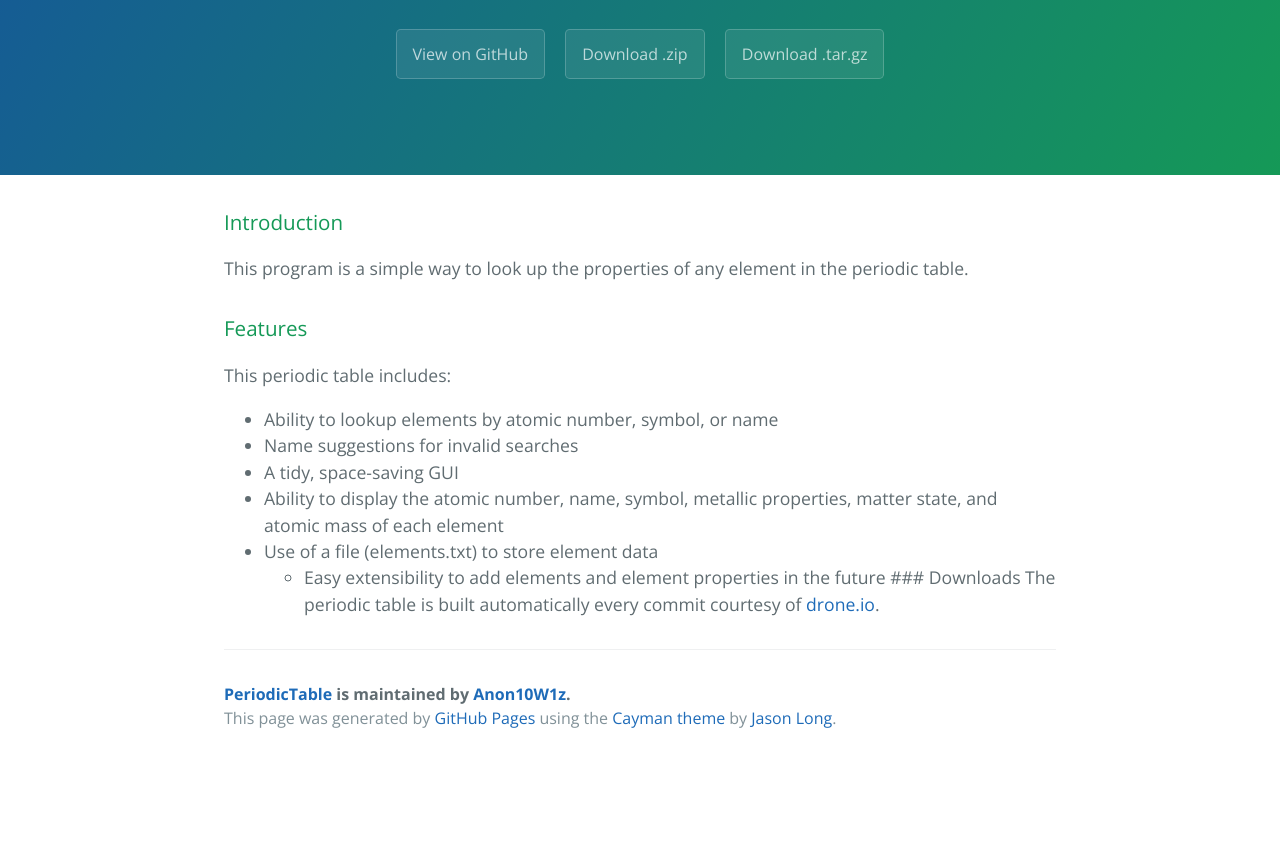
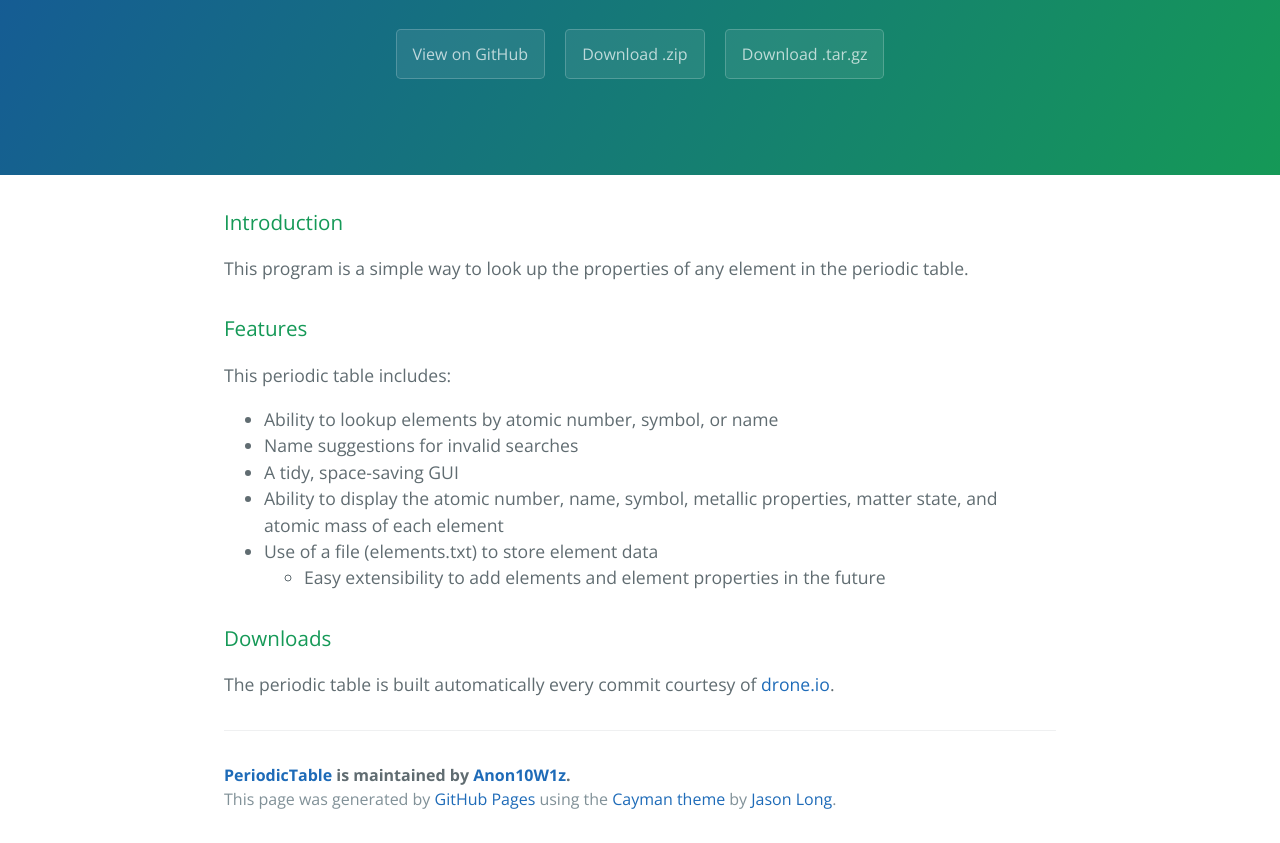
Before and after one commit to Anon10W1z/PeriodicTable, a plain HTML site: page index.html in a window 1280 px wide. Shown: the part 208-1051 px from the top of the page. Before the commit the page ends 970 px from the top, so only its background shows below. Drawn offline with nearby package versions, Linux system fonts and the light colour scheme.

Commit message:
Create gh-pages branch via GitHub

```diff
--- a/index.html
+++ b/index.html
@@ -37,12 +37,15 @@
 <li>Use of a file (elements.txt) to store element data
 
 <ul>
-<li>Easy extensibility to add elements and element properties in the future
-### Downloads
-The periodic table is built automatically every commit courtesy of <a href="https://drone.io/github.com/Anon10W1z/PeriodicTable/files">drone.io</a>.</li>
+<li>Easy extensibility to add elements and element properties in the future</li>
 </ul>
 </li>
 </ul>
+
+<h3>
+<a id="downloads" class="anchor" href="#downloads" aria-hidden="true"><span class="octicon octicon-link"></span></a>Downloads</h3>
+
+<p>The periodic table is built automatically every commit courtesy of <a href="https://drone.io/github.com/Anon10W1z/PeriodicTable/files">drone.io</a>.</p>
 
       <footer class="site-footer">
         <span class="site-footer-owner"><a href="https://github.com/Anon10W1z/PeriodicTable">PeriodicTable</a> is maintained by <a href="https://github.com/Anon10W1z">Anon10W1z</a>.</span>
--- a/params.json
+++ b/params.json
@@ -1 +1 @@
-{"name":"PeriodicTable","tagline":"A periodic table written in Java using the Swing GUI framework","body":"### Introduction\r\nThis program is a simple way to look up the properties of any element in the periodic table.\r\n### Features\r\nThis periodic table includes:\r\n- Ability to lookup elements by atomic number, symbol, or name\r\n- Name suggestions for invalid searches\r\n- A tidy, space-saving GUI\r\n- Ability to display the atomic number, name, symbol, metallic properties, matter state, and atomic mass of each element\r\n- Use of a file (elements.txt) to store element data\r\n  - Easy extensibility to add elements and element properties in the future\r\n### Downloads\r\nThe periodic table is built automatically every commit courtesy of [drone.io](https://drone.io/github.com/Anon10W1z/PeriodicTable/files).","google":"UA-64535980-3","note":"Don't delete this file! It's used internally to help with page regeneration."}
+{"name":"PeriodicTable","tagline":"A periodic table written in Java using the Swing GUI framework","body":"### Introduction\r\nThis program is a simple way to look up the properties of any element in the periodic table.\r\n\r\n### Features\r\nThis periodic table includes:\r\n- Ability to lookup elements by atomic number, symbol, or name\r\n- Name suggestions for invalid searches\r\n- A tidy, space-saving GUI\r\n- Ability to display the atomic number, name, symbol, metallic properties, matter state, and atomic mass of each element\r\n- Use of a file (elements.txt) to store element data\r\n  - Easy extensibility to add elements and element properties in the future\r\n\r\n### Downloads\r\nThe periodic table is built automatically every commit courtesy of [drone.io](https://drone.io/github.com/Anon10W1z/PeriodicTable/files).","google":"UA-64535980-3","note":"Don't delete this file! It's used internally to help with page regeneration."}
```
